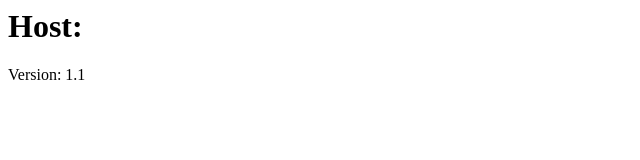
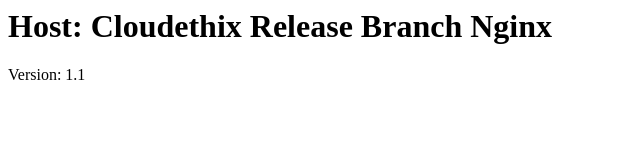
Before and after one commit to samir2388/cloudethix-k8s-sameer, a plain HTML site: page index.html in a window 1280 px wide. Shown: the whole page, without its empty margins (0-640 px from the left). Drawn offline with Linux system fonts and the light colour scheme.

Commit message:
updated index.html from release branch

```diff
--- a/index.html
+++ b/index.html
@@ -1,6 +1,6 @@
 <html>
 <body>
-        <h1>Host: <!--#echo var="HOSTNAME" --></h1>
+        <h1>Host: Cloudethix Release Branch Nginx <!--#echo var="HOSTNAME" --></h1>
         Version: 1.1
 </body>
 </html>
```
